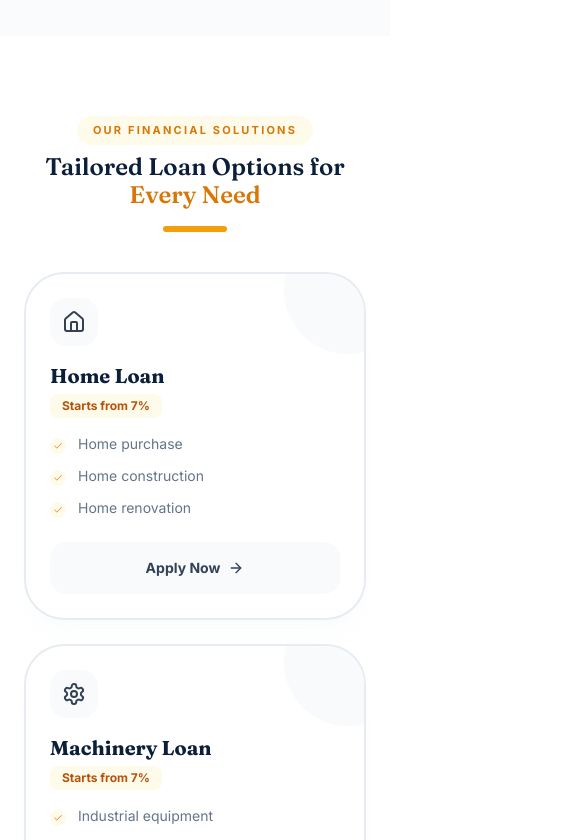
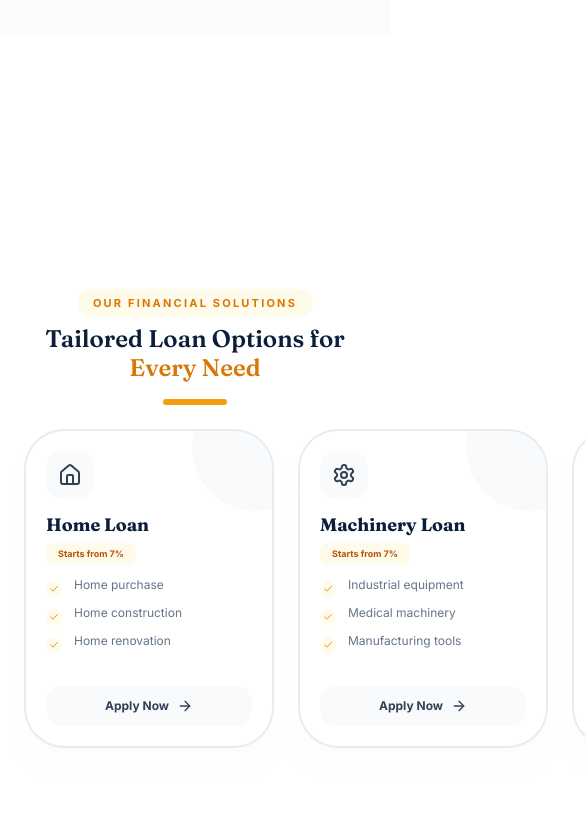
Before and after one commit to kukadiyadeep/mandani_associate, a React (Vite) app: page / in a window 390 px wide. Shown: the part 2346-3186 px from the top of the page, 585 px wide, since content can reach past the window. Built offline with nearby package versions, Linux system fonts and the light colour scheme.

Commit message:
update site

```diff
--- a/src/App.jsx
+++ b/src/App.jsx
@@ -324,7 +324,7 @@ export default function App() {
     setApplications(prev => prev.map(a => a.id === id ? { ...a, status } : a));
 
   return (
-    <div className="font-body min-h-screen bg-white text-slate-700 overflow-x-hidden" style={{ "--navy": NAVY }}>
+    <div className="font-body min-h-screen bg-white text-slate-700" style={{ "--navy": NAVY }}>
       <style>{`
         @import url('https://fonts.googleapis.com/css2?family=Fraunces:opsz,wght@9..144,500;9..144,600;9..144,700&family=Inter:wght@400;500;600;700;800&display=swap');
         .font-display{ font-family:'Fraunces', Georgia, serif; }
@@ -488,7 +488,7 @@ function FloatingContactBar() {
 
       <button
         onClick={() => setIsOpen(!isOpen)}
-        className={`${isOpen ? 'bg-slate-900 shadow-inner' : 'bg-[#0B1F3A] shadow-2xl'} w-11 h-11 sm:w-12 sm:h-12 rounded-full flex items-center justify-center text-white hover:scale-110 active:scale-95 transition-all relative border-4 border-white/10`}
+        className={`${isOpen ? 'bg-slate-900 shadow-inner' : 'bg-[#0B1F3A] shadow-2xl'} w-11 h-11 rounded-full flex items-center justify-center text-white hover:scale-110 active:scale-95 transition-all relative border-4 border-white/10`}
       >
         {isOpen ? <X size={20} /> : <MessageCircle size={20} fill="currentColor" />}
         {!isOpen && (
@@ -646,8 +646,8 @@ function ScrollReveal({
         }
       },
       {
-        threshold: 0.05,
-        rootMargin: "0px 0px -20px 0px"
+        threshold: 0.15,
+        rootMargin: "0px 0px -80px 0px"
       }
     );
 
@@ -1219,7 +1219,7 @@ function LoanCategoriesSection({ startApplication }) {
 
   useEffect(() => {
     const handleScroll = () => {
-      if (!sectionRef.current || !containerRef.current || window.innerWidth < 1024) return;
+      if (!sectionRef.current || !containerRef.current) return;
       const section = sectionRef.current;
       const container = containerRef.current;
 
@@ -1234,6 +1234,7 @@ function LoanCategoriesSection({ startApplication }) {
         const progress = scrollOffset / scrollRange;
         const totalWidth = container.scrollWidth;
         const viewportWidth = window.innerWidth;
+        // Adjusted maxTranslate to ensure the last card stops perfectly
         const maxTranslate = Math.max(0, totalWidth - viewportWidth + 80);
         container.style.transform = `translateX(${-progress * maxTranslate}px)`;
       } else if (scrollOffset < 0) {
@@ -1246,10 +1247,10 @@ function LoanCategoriesSection({ startApplication }) {
   }, []);
 
   return (
-    <section ref={sectionRef} id="loans" className="relative lg:h-[450vh] bg-white overflow-visible py-20 lg:py-40">
-      {/* Sticky container for horizontal scroll on Desktop, normal flow on Mobile */}
-      <div className="lg:sticky lg:top-[120px] lg:h-[calc(100vh-120px)] flex flex-col justify-center overflow-visible">
-        <div className="max-w-[1400px] mx-auto px-6 lg:px-10 w-full mb-10 lg:mb-10 shrink-0 relative z-20">
+    <section ref={sectionRef} id="loans" className="relative h-[450vh] bg-white overflow-visible pb-32 pt-40">
+      {/* Refined sticky container to ensure full card visibility */}
+      <div className="sticky top-[120px] h-[calc(100vh-120px)] flex flex-col justify-center overflow-visible">
+        <div className="max-w-[1400px] mx-auto px-6 lg:px-10 w-full mb-6 sm:mb-10 shrink-0 relative z-20">
           <div className="flex flex-col items-center text-center">
             <span className="inline-block px-4 py-1.5 rounded-full text-[11px] font-bold tracking-[0.2em] text-amber-600 bg-amber-50 uppercase mb-2">
               Our Financial Solutions
@@ -1261,47 +1262,46 @@ function LoanCategoriesSection({ startApplication }) {
           </div>
         </div>
 
-        {/* Mobile: Grid | Desktop: Horizontal Scroll */}
         <div
           ref={containerRef}
-          className="grid grid-cols-1 md:grid-cols-2 lg:flex gap-6 lg:gap-10 px-6 lg:px-20 lg:transition-transform lg:duration-150 lg:ease-out lg:will-change-transform lg:w-max pb-10 lg:pb-20 items-stretch overflow-visible"
+          className="flex gap-6 sm:gap-10 px-6 lg:px-20 transition-transform duration-150 ease-out will-change-transform w-max pb-20 items-stretch overflow-visible"
         >
           {LOAN_CATEGORIES.map((cat) => {
             const Icon = cat.icon;
             return (
               <div
                 key={cat.id}
-                className="group relative bg-white/70 backdrop-blur-sm rounded-[2.5rem] border-2 border-slate-200/80 p-6 sm:p-7 transition-all duration-500 hover:shadow-[0_40px_80px_-15px_rgba(11,31,58,0.15)] hover:-translate-y-2 hover:border-amber-500/40 overflow-hidden flex flex-col shadow-xl shadow-slate-200/10 w-full lg:w-[320px] flex-shrink-0"
+                className="group relative bg-white/70 backdrop-blur-sm rounded-[2.5rem] border-2 border-slate-200/80 p-5 sm:p-7 transition-all duration-500 hover:shadow-[0_40px_80px_-15px_rgba(11,31,58,0.15)] hover:-translate-y-2 hover:border-amber-500/40 overflow-hidden flex flex-col shadow-xl shadow-slate-200/10 w-[250px] sm:w-[320px] flex-shrink-0"
               >
                 <div className="absolute -top-12 -right-12 w-32 h-32 bg-slate-50 rounded-full transition-all duration-500 group-hover:scale-[2.5] group-hover:bg-amber-50/50 -z-0" />
 
                 <div className="relative z-10 flex flex-col h-full">
-                  <div className="w-12 h-12 sm:w-14 sm:h-14 rounded-2xl flex items-center justify-center mb-4 transition-all duration-500 bg-slate-50 group-hover:bg-amber-500 group-hover:shadow-lg group-hover:shadow-amber-500/30">
+                  <div className="w-12 h-12 sm:w-14 sm:h-14 rounded-2xl flex items-center justify-center mb-3 transition-all duration-500 bg-slate-50 group-hover:bg-amber-500 group-hover:shadow-lg group-hover:shadow-amber-500/30">
                     <Icon size={24} className="text-slate-700 transition-colors duration-500 group-hover:text-white sm:w-7 sm:h-7" />
                   </div>
 
-                  <h3 className="font-display text-xl lg:text-2xl font-bold mb-1 transition-colors duration-500 group-hover:text-amber-700" style={{ color: NAVY }}>
+                  <h3 className="font-display text-lg sm:text-xl lg:text-2xl font-bold mb-1 transition-colors duration-500 group-hover:text-amber-700" style={{ color: NAVY }}>
                     {cat.name}
                   </h3>
 
-                  <div className="inline-flex items-center px-3 py-1 rounded-lg bg-amber-50 text-amber-700 text-xs font-bold mb-4 w-fit">
+                  <div className="inline-flex items-center px-3 py-1 rounded-lg bg-amber-50 text-amber-700 text-[9px] sm:text-xs font-bold mb-3 w-fit">
                     Starts from {cat.rate.split('–')[0]}
                   </div>
 
-                  <ul className="space-y-3 mb-6 flex-grow">
+                  <ul className="space-y-2 sm:space-y-3 mb-5 flex-grow">
                     {cat.points.map(p => (
                       <li key={p} className="flex items-start gap-3 text-slate-500 group-hover:text-slate-600 transition-colors">
                         <div className="mt-1 w-4 h-4 rounded-full bg-amber-50 flex items-center justify-center flex-shrink-0 group-hover:bg-amber-100 transition-colors">
                           <Check size={10} className="text-amber-600" />
                         </div>
-                        <span className="text-sm lg:text-[15px] leading-snug">{p}</span>
+                        <span className="text-xs sm:text-sm lg:text-[15px] leading-snug">{p}</span>
                       </li>
                     ))}
                   </ul>
 
                   <button
                     onClick={() => startApplication(cat.name)}
-                    className="w-full inline-flex items-center justify-center gap-2 py-4 rounded-2xl font-bold text-sm transition-all duration-300 bg-slate-50 text-slate-700 hover:bg-[#0B1F3A] hover:text-white hover:shadow-xl mt-auto"
+                    className="w-full inline-flex items-center justify-center gap-2 py-3 sm:py-4 rounded-2xl font-bold text-xs sm:text-sm transition-all duration-300 bg-slate-50 text-slate-700 hover:bg-[#0B1F3A] hover:text-white hover:shadow-xl mt-auto"
                   >
                     Apply Now <ArrowRight size={16} className="transition-transform group-hover:translate-x-1" />
                   </button>
@@ -1309,8 +1309,7 @@ function LoanCategoriesSection({ startApplication }) {
               </div>
             );
           })}
-          {/* Spacing element for desktop scroll end */}
-          <div className="hidden lg:block w-[10vw] flex-shrink-0" />
+          <div className="w-[10vw] flex-shrink-0" />
         </div>
       </div>
     </section>
```
